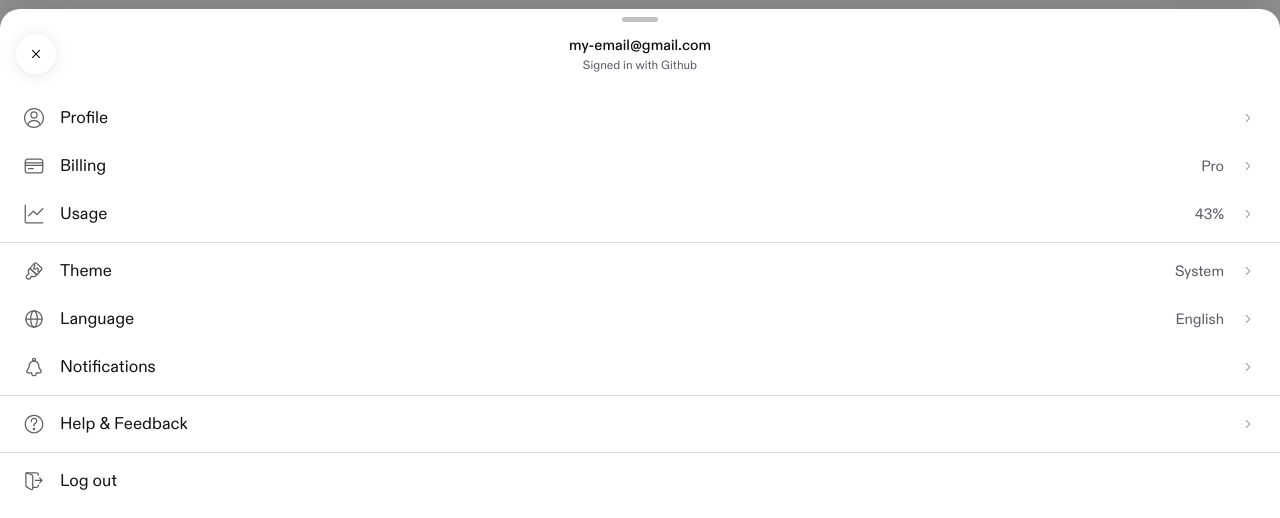
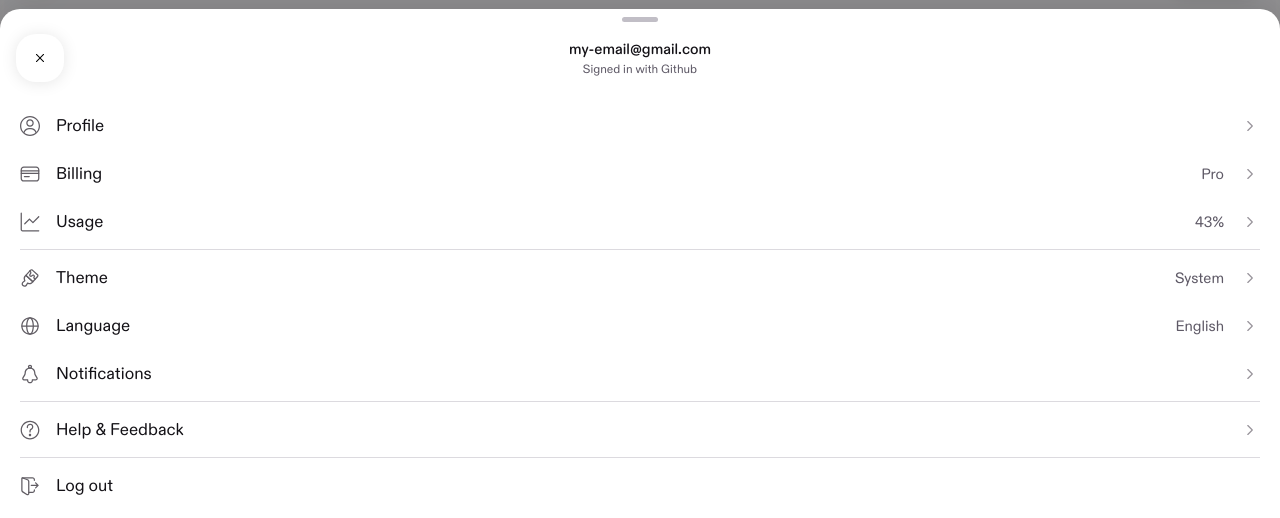
Before and after one commit to michellemxm/ux-poc, a plain HTML site: page index.html in a window 1280 px wide. Both pictures are taken after a click on the button "Account". Shown: the part 55-573 px from the top of the page. Drawn offline with Linux system fonts and the light colour scheme.

Commit message:
Profile sheet fixes: animate open/close, rounded close btn, inset dividers
1. Sheet now animates in and out. Adds a 10%-height translateY slide
   plus opacity fade on both directions, driven by `@starting-style`
   for the entrance and `transition-behavior: allow-discrete` for the
   exit (display/overlay defer until the transform/opacity transitions
   complete). Backdrop also fades 0 → 0.40 opacity in sync. Safari
   17.4+ feature; user is on iOS 18.

2. .sheet__close goes from a 40×40 circle (radius 20 = half side) to a
   48×48 rounded square with 20px radius — same visual treatment as
   the menu top-bar's .icon-btn--pill. The sheet header grid already
   reserves 48px slots, so the layout doesn't shift.

3. Settings list group dividers no longer span panel edge-to-edge. The
   group's `border-bottom` is replaced by a `::after` pseudo-element
   positioned `left: 20px; right: 20px; bottom: 0`, matching the
   panel's content inset and the inset-divider pattern already used by
   .item on the menu screen.

4. .setting-row padding tightens to 8px 20px (was 24px) so the row
   content's left edge sits exactly at the 20px inset.

5. .setting-row__chevron bumped from 16×16 to 20×20. The chevron SVG's
   visible path is only ~6×11 in its 16×16 viewBox, so the larger
   container brings the rendered glyph up to the ~16px the spec
   targets without modifying the icon file.

SW v23 / asset query strings ?v=23.

Co-Authored-By: Claude Opus 4.7 <noreply@anthropic.com>

```diff
--- a/index.html
+++ b/index.html
@@ -17,7 +17,7 @@
   <link rel="apple-touch-icon" href="./assets/kiro-app.png" />
 
   <link rel="icon" type="image/png" href="./assets/kiro-app.png" />
-  <link rel="stylesheet" href="./styles.css?v=22" />
+  <link rel="stylesheet" href="./styles.css?v=23" />
 </head>
 <body>
   <div class="app">
@@ -270,6 +270,6 @@
     </div>
   </dialog>
 
-  <script src="./app.js?v=22"></script>
+  <script src="./app.js?v=23"></script>
 </body>
 </html>
--- a/styles.css
+++ b/styles.css
@@ -859,12 +859,12 @@ html, body { height: 100lvh; }
      .sheet--half  → 50dvh
      .sheet--max   → ~92dvh (leaves ~60px under the status bar) */
 
-/* The <dialog> element needs to fill the visual viewport explicitly,
-   because the UA stylesheet sets `width: fit-content; height: fit-content`
-   on it. Without overriding both, the dialog box collapses to its
-   intrinsic size and the .sheet__panel — which is `position: absolute;
-   bottom: 0` relative to the dialog — ends up bottom-aligned inside a
-   tiny zero-height box, leaving you with just the backdrop visible. */
+/* The <dialog> element needs to fill the visual viewport explicitly —
+   UA stylesheet sets width/height to fit-content, which collapses the
+   box and leaves the bottom-anchored panel invisible.
+   Open/close animation uses `@starting-style` + `transition-behavior:
+   allow-discrete` (Safari 17.4+) so the dialog fades + the panel
+   slides up ~10% on open, and reverses on close. */
 dialog.sheet {
   position: fixed;
   top: 0;
@@ -881,12 +881,31 @@ dialog.sheet {
   background: transparent;
   color: inherit;
   overflow: visible;
+  opacity: 0;
+  transition:
+    opacity 0.24s ease,
+    display 0.24s allow-discrete,
+    overlay 0.24s allow-discrete;
 }
-dialog.sheet:not([open]) { display: none; }
+dialog.sheet[open] { opacity: 1; }
+@starting-style {
+  dialog.sheet[open] { opacity: 0; }
+}
+
 dialog.sheet::backdrop {
-  background: rgba(0, 0, 0, 0.40);
+  background-color: rgba(0, 0, 0, 0);
   backdrop-filter: blur(2px);
   -webkit-backdrop-filter: blur(2px);
+  transition:
+    background-color 0.24s ease,
+    display 0.24s allow-discrete,
+    overlay 0.24s allow-discrete;
+}
+dialog.sheet[open]::backdrop {
+  background-color: rgba(0, 0, 0, 0.40);
+}
+@starting-style {
+  dialog.sheet[open]::backdrop { background-color: rgba(0, 0, 0, 0); }
 }
 
 .sheet__panel {
@@ -901,6 +920,12 @@ dialog.sheet::backdrop {
   padding-bottom: env(safe-area-inset-bottom);
   box-shadow: 0 -8px 32px rgba(0, 0, 0, 0.12);
   max-height: 100%;
+  transform: translateY(10%);
+  transition: transform 0.28s cubic-bezier(0.32, 0.72, 0, 1);
+}
+dialog.sheet[open] .sheet__panel { transform: translateY(0); }
+@starting-style {
+  dialog.sheet[open] .sheet__panel { transform: translateY(10%); }
 }
 .sheet--half .sheet__panel { height: 50dvh; }
 .sheet--max  .sheet__panel { height: 92dvh; }
@@ -921,9 +946,11 @@ dialog.sheet::backdrop {
   padding: 8px 16px 16px;
   flex: 0 0 auto;
 }
+/* 48×48 with 20px radius — same shape as the top-bar `.icon-btn--pill`
+   on the menu screen, NOT a circle (which would need radius = 24). */
 .sheet__close {
-  width: 40px;
-  height: 40px;
+  width: 48px;
+  height: 48px;
   border-radius: 20px;
   background: var(--bg-surface);
   box-shadow: var(--shadow-soft);
@@ -981,11 +1008,23 @@ dialog.sheet::backdrop {
   margin: 0;
   padding: 0;
 }
+/* Groups stack edge-to-edge for the tap target / :active highlight,
+   but the divider between them is inset 20px on each side to match
+   the panel's content padding. */
 .settings-list__group {
+  position: relative;
   padding: 4px 0;
-  border-bottom: 1px solid var(--divider);
 }
-.settings-list__group:last-child { border-bottom: 0; }
+.settings-list__group:not(:last-child)::after {
+  content: "";
+  position: absolute;
+  left: 20px;
+  right: 20px;
+  bottom: 0;
+  height: 1px;
+  background: var(--divider);
+  pointer-events: none;
+}
 
 .setting-row {
   display: flex;
@@ -993,7 +1032,7 @@ dialog.sheet::backdrop {
   gap: 16px;
   width: 100%;
   min-height: 48px;
-  padding: 8px 24px;
+  padding: 8px 20px;
   background: transparent;
   border: 0;
   cursor: pointer;
@@ -1017,9 +1056,12 @@ dialog.sheet::backdrop {
   color: var(--fg-muted);
   flex: 0 0 auto;
 }
+/* Chevron container 20×20 (the SVG glyph itself is ~6×11 within the
+   16×16 viewBox, so the larger container brings the visible chevron
+   up to the ~16px the design calls for). */
 .setting-row__chevron {
-  width: 16px;
-  height: 16px;
+  width: 20px;
+  height: 20px;
   flex: 0 0 auto;
 }
 /* Rows like "Log out" don't drill into anything. */
--- a/sw.js
+++ b/sw.js
@@ -1,4 +1,4 @@
-const CACHE = "kiro-v22";
+const CACHE = "kiro-v23";
 const PRECACHE = [
   "./",
   "./index.html",
```
Also changed, not shown: chat.html (+2 -2 lines).
